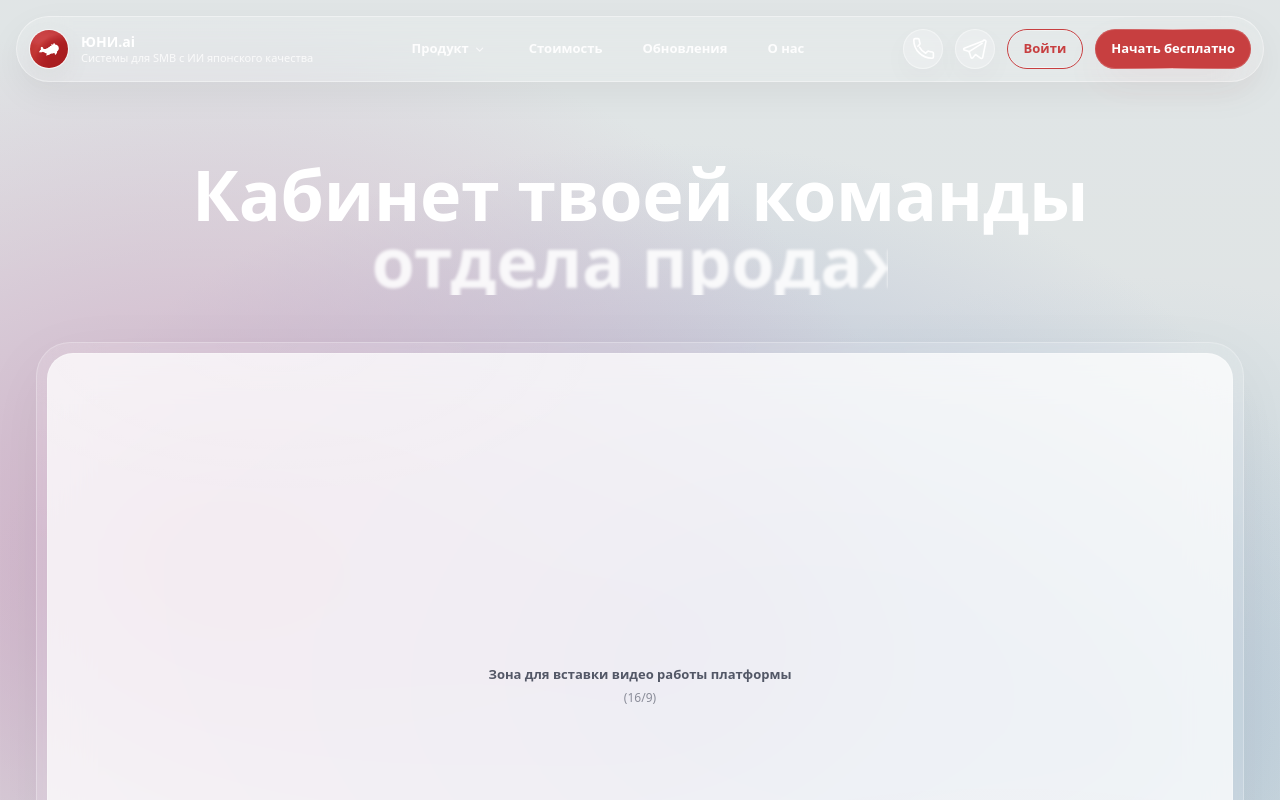
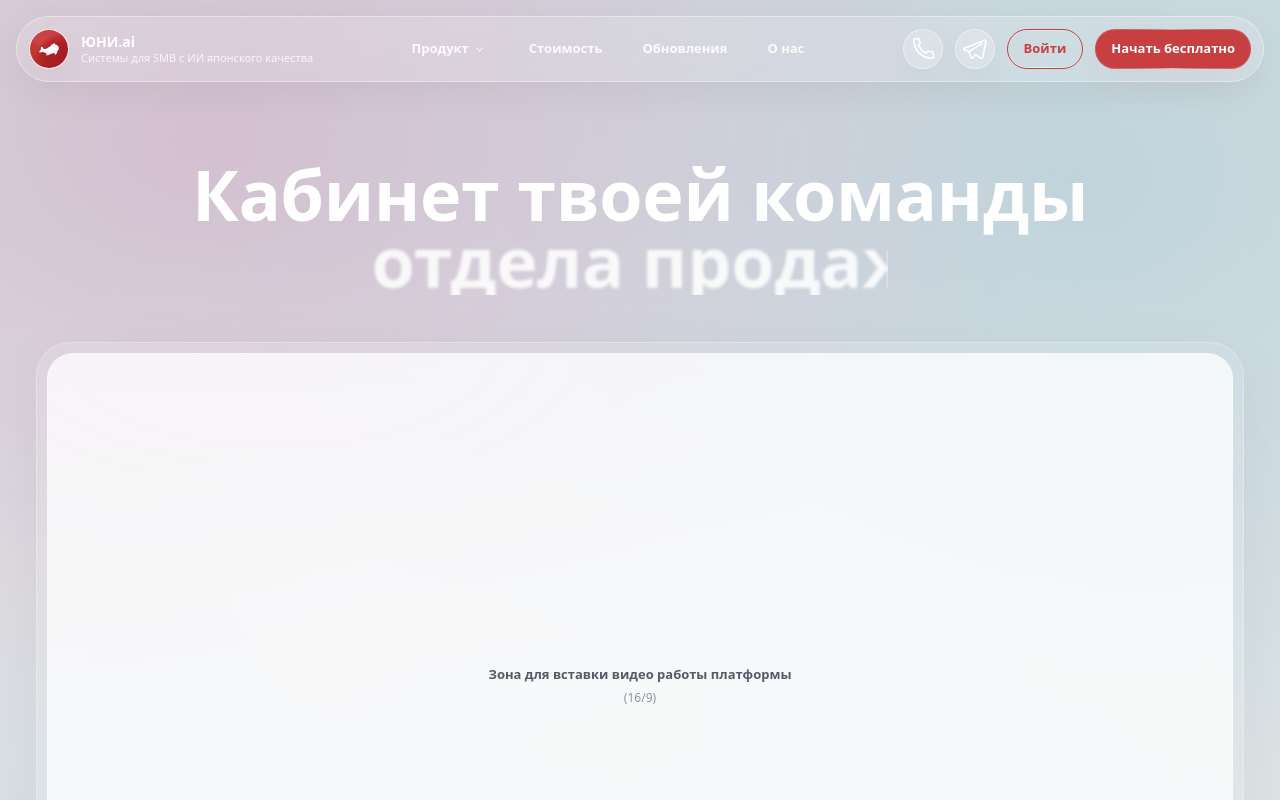
Before and after one commit to uniconsulting/uni.com, a Next.js app: page / in a window 1280 px wide. Shown: the top 800 px of the page. Built offline with nearby package versions, Linux system fonts and the light colour scheme.

Commit message:
Update globals.css

```diff
--- a/src/styles/globals.css
+++ b/src/styles/globals.css
@@ -7,70 +7,80 @@ html {
   scroll-padding-top: 96px; /* чтобы якоря не уезжали под header */
 }
 
-/* globals.css */
+@layer base {
+  html,
+  body {
+    min-height: 100%;
+  }
 
-/* 1) Базовый цвет */
-:root {
-  --bg-base: #d8dedf;
-}
+  body {
+    background-color: #d8dedf;
 
-html {
-  background: var(--bg-base);
-}
+    /* Основная композиция: много крупных blur-пятен + белые высветления */
+    background-image:
+      /* верх: розово-лиловая дымка слева */
+      radial-gradient(1200px 900px at 16% 140px,
+        rgba(206, 178, 200, 0.75) 0%,
+        rgba(206, 178, 200, 0) 72%),
 
-/* 2) Делаем фон отдельным слоем, который тянется по всей высоте страницы */
-body {
-  background: transparent;
-  position: relative;
-  isolation: isolate; /* важно для корректного слоя под контентом */
-  min-height: 100%;
-}
+      /* верх: холодная бирюза справа */
+      radial-gradient(1200px 950px at 84% 180px,
+        rgba(180, 205, 216, 0.75) 0%,
+        rgba(180, 205, 216, 0) 74%),
 
-/* 3) Композиция градиентов/бликов (как на референсе) */
-body::before {
-  content: "";
-  position: absolute;
-  inset: 0;
-  z-index: -1;
-  pointer-events: none;
+      /* верх: белое высветление по центру */
+      radial-gradient(1400px 950px at 54% 520px,
+        rgba(235, 240, 241, 0.70) 0%,
+        rgba(235, 240, 241, 0) 72%),
 
-  background-color: var(--bg-base);
+      /* середина: большая голубая волна слева */
+      radial-gradient(1600px 1200px at 22% 1450px,
+        rgba(169, 189, 220, 0.72) 0%,
+        rgba(169, 189, 220, 0) 74%),
 
-  /* много “пятен” по Y, чтобы при скролле не повторялось */
-  background-image:
-    /* TOP: розовый слева + синеватый центр + голубой справа */
-    radial-gradient(1200px 900px at 16% 6%,  rgba(201,155,188,0.78) 0%, rgba(201,155,188,0.00) 60%),
-    radial-gradient(1100px 820px at 52% 7%,  rgba(151,164,201,0.72) 0%, rgba(151,164,201,0.00) 62%),
-    radial-gradient(980px 780px  at 88% 8%,  rgba(176,200,215,0.70) 0%, rgba(176,200,215,0.00) 60%),
+      /* середина: холодный слой справа (чтобы не было пустоты) */
+      radial-gradient(1500px 1100px at 76% 2000px,
+        rgba(155, 179, 205, 0.62) 0%,
+        rgba(155, 179, 205, 0) 74%),
 
-    /* верхний “молочный” горизонтальный блик */
-    radial-gradient(1400px 260px at 55% 18%, rgba(255,255,255,0.52) 0%, rgba(255,255,255,0.00) 72%),
+      /* середина: бело-розовый “блик” справа-ниже (как на макете) */
+      radial-gradient(1500px 1100px at 68% 2700px,
+        rgba(245, 232, 232, 0.78) 0%,
+        rgba(245, 232, 232, 0) 72%),
 
-    /* MID: голубые массивы слева и по центру */
-    radial-gradient(1400px 1000px at 18% 40%, rgba(166,188,217,0.62) 0%, rgba(166,188,217,0.00) 66%),
-    radial-gradient(1200px 900px  at 50% 46%, rgba(155,179,205,0.52) 0%, rgba(155,179,205,0.00) 66%),
+      /* середина: ещё одно белое высветление (делает фон “дороже”) */
+      radial-gradient(1600px 1200px at 52% 3300px,
+        rgba(236, 235, 239, 0.72) 0%,
+        rgba(236, 235, 239, 0) 74%),
 
-    /* MID-RIGHT: тёплый розово-белый “блик” как на макете */
-    radial-gradient(1050px 620px at 78% 54%, rgba(242,230,231,0.86) 0%, rgba(242,230,231,0.00) 66%),
+      /* нижняя часть: голубая волна слева */
+      radial-gradient(1700px 1250px at 26% 3850px,
+        rgba(169, 189, 220, 0.68) 0%,
+        rgba(169, 189, 220, 0) 75%),
 
-    /* ниже: ещё один голубой слой и “молочный” слой */
-    radial-gradient(1300px 920px at 24% 64%, rgba(160,185,214,0.60) 0%, rgba(160,185,214,0.00) 66%),
-    radial-gradient(1200px 620px at 55% 70%, rgba(255,255,255,0.38) 0%, rgba(255,255,255,0.00) 70%),
+      /* низ: тёплая дымка слева */
+      radial-gradient(1200px 900px at 14% 5000px,
+        rgba(245, 232, 232, 0.82) 0%,
+        rgba(245, 232, 232, 0) 72%),
 
-    /* низ: голубой справа + розовый слева */
-    radial-gradient(1000px 700px at 86% 88%, rgba(200,218,224,0.60) 0%, rgba(200,218,224,0.00) 60%),
-    radial-gradient(1100px 780px at 12% 94%, rgba(246,231,232,0.78) 0%, rgba(246,231,232,0.00) 62%),
+      /* низ: белый блик справа */
+      radial-gradient(1700px 1250px at 72% 5250px,
+        rgba(235, 240, 241, 0.78) 0%,
+        rgba(235, 240, 241, 0) 74%),
 
-    /* тонкая общая “дымка” по вертикали (чтобы было больше бликов, как в референсе) */
-    linear-gradient(180deg,
-      rgba(255,255,255,0.22) 0%,
-      rgba(255,255,255,0.00) 28%,
-      rgba(255,255,255,0.14) 52%,
-      rgba(255,255,255,0.00) 76%,
-      rgba(255,255,255,0.18) 100%);
+      /* общий мягкий вертикальный “wash”, чтобы фон не был плоским */
+      linear-gradient(
+        180deg,
+        rgba(255, 255, 255, 0.20) 0%,
+        rgba(255, 255, 255, 0.06) 22%,
+        rgba(255, 255, 255, 0.10) 52%,
+        rgba(255, 255, 255, 0.22) 100%
+      );
 
-  background-repeat: no-repeat;
-  background-size: 100% 100%;
+    background-repeat: no-repeat;
+    background-attachment: scroll;
+    background-position: 0 0;
+  }
 }
 
 /* === LiquidGlass helpers === */
```
